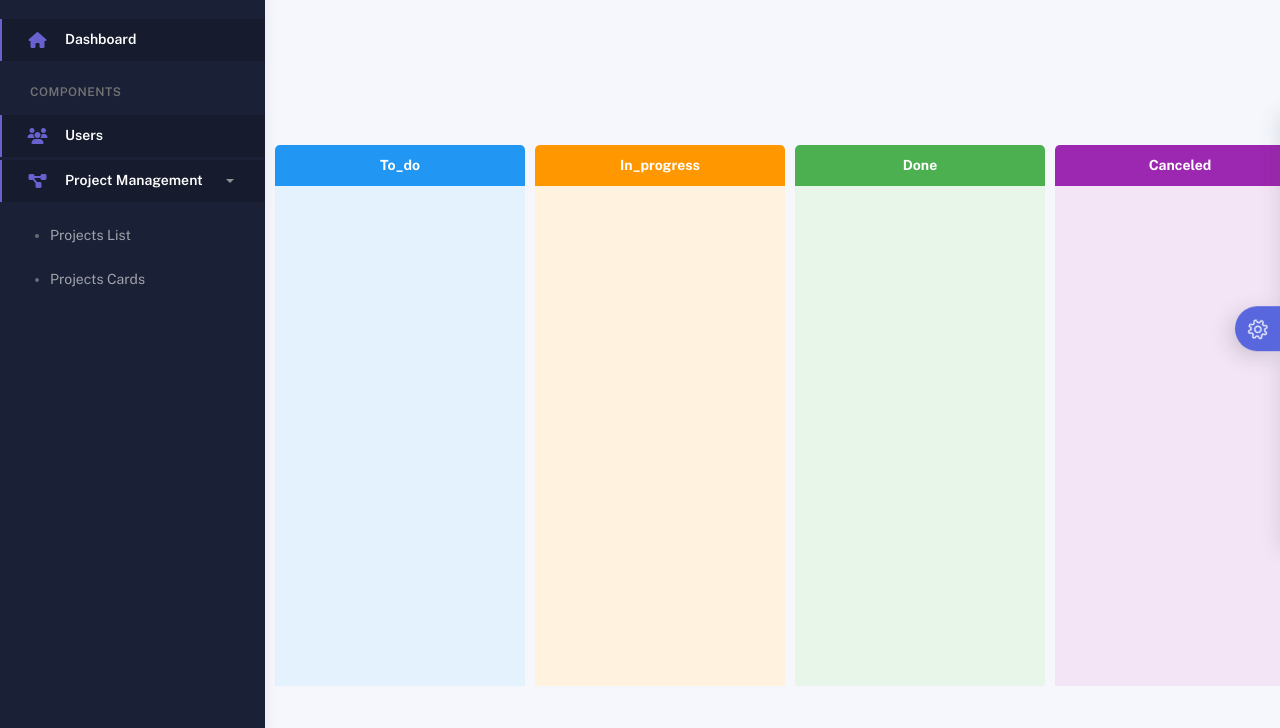
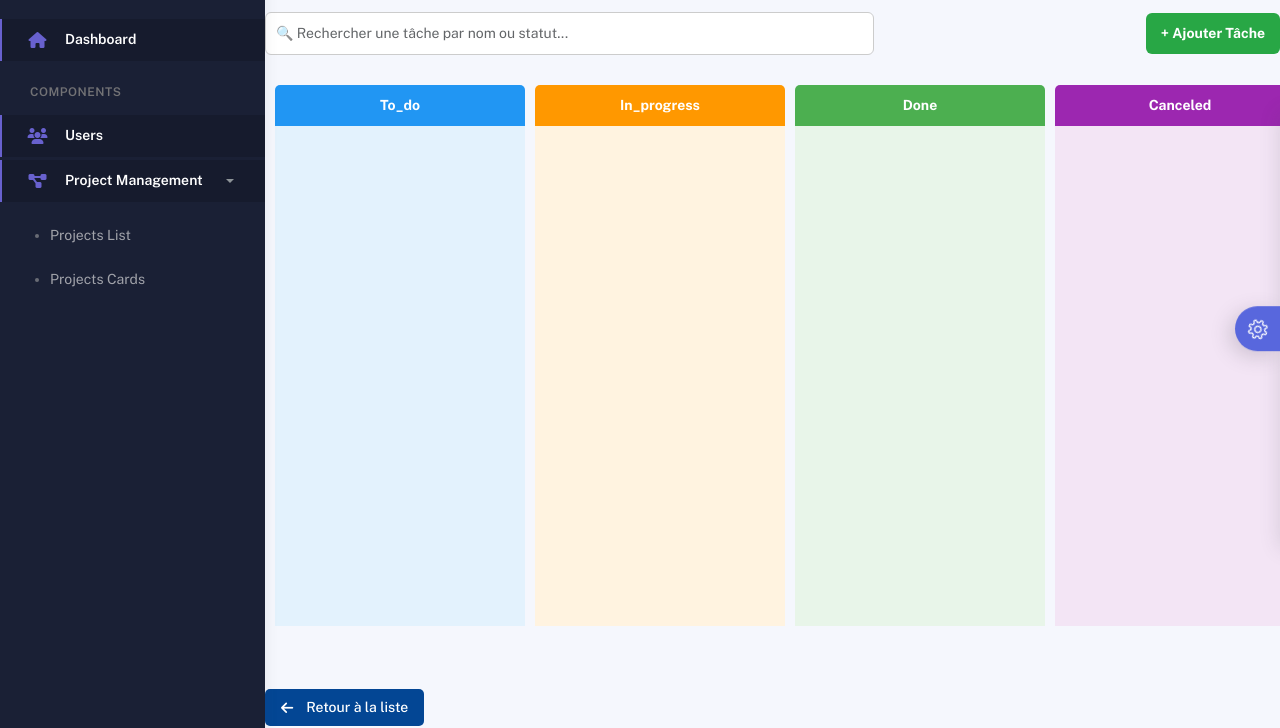
Before and after one commit to maryem444/evolvify-web, a Symfony app: template templates/tache/kanban.html.twig in a window 1280 px wide. Shown: the part 71-799 px from the top of the page. Run offline with Twig, Linux system fonts and the light colour scheme; the template is opened without the code that fills it, so the values that code supplies are empty; form fields are guessed from the names that the template uses; some libraries are stand-ins or nearby versions.

Commit message:
pagination et searchBar

```diff
--- a/config/bundles.php
+++ b/config/bundles.php
@@ -6,4 +6,6 @@
     Doctrine\Bundle\MigrationsBundle\DoctrineMigrationsBundle::class => ['all' => true],
     Symfony\Bundle\TwigBundle\TwigBundle::class => ['all' => true],
     Symfony\Bundle\MakerBundle\MakerBundle::class => ['dev' => true],
+    Knp\Bundle\PaginatorBundle\KnpPaginatorBundle::class => ['all' => true],
+
 ];
--- a/templates/tache/kanban.html.twig
+++ b/templates/tache/kanban.html.twig
@@ -263,16 +263,13 @@
 
 		/* Style ajusté pour le bouton ajouter tâche */
 		.add-task-btn {
+			padding: 10px 15px;
 			background-color: #28a745;
 			color: white;
-			padding: 10px 15px;
-			border-radius: 5px;
+			border-radius: 6px;
 			text-decoration: none;
 			font-weight: bold;
-			display: inline-block;
-			margin-left: 1080px;
-			margin-bottom: 30px;
-			margin-top: 20px;
+
 		}
 		.add-task-btn:hover {
 			background-color: #218838;
@@ -371,15 +368,44 @@
 			color: black; /* Définir la couleur du texte à noir */
 			font-weight: bold; /* Facultatif: ajouter du poids pour rendre le texte plus visible */
 		}
+		#searchInput {
+			padding: 10px;
+			border-radius: 6px;
+			border: 1px solid #ccc;
+			font-size: 14px;
+			width: 100%;
+		}
+		.header-container {
+			display: flex;
+			flex-direction: column;
+			margin-bottom: 20px;
+		}
+
+		.top-controls {
+			display: flex;
+			justify-content: space-between;
+			align-items: center;
+			margin-top: 10px;
+		}
+
+		.search-container {
+			width: 60%;
+		}
 	</style>
 {% endblock %}
 
 {% block content %}
 	<div class="container mt-4">
 
-		<h1>Projet :{{ projet.name }}</h1>
-		<a href="#" class="add-task-btn" onclick="openModal()">+ Ajouter Tâche</a>
-
+		<div class="header-container">
+			<h1>Projet :{{ projet.name }}</h1>
+			<div class="top-controls">
+				<div class="search-container">
+					<input type="text" id="searchInput" class="form-control" placeholder="🔍 Rechercher une tâche par nom ou statut...">
+				</div>
+				<a href="#" class="add-task-btn" onclick="openModal()">+ Ajouter Tâche</a>
+			</div>
+		</div>
 
 		<div class="kanban-board">
 			{% for status, columnClass in {'TO_DO': 'to-do', 'IN_PROGRESS': 'in-progress', 'DONE': 'done', 'CANCELED': 'canceled'} %}
@@ -667,4 +693,45 @@
 });
 });
 	</script>
+	<script>
+		document.addEventListener('DOMContentLoaded', function () {
+const searchInput = document.getElementById('searchInput');
+
+searchInput.addEventListener('input', function () {
+const searchTerm = this.value.toLowerCase();
+const taskCards = document.querySelectorAll('.task-card');
+
+taskCards.forEach(function (card) {
+const description = card.querySelector('h5').textContent.toLowerCase();
+const status = card.closest('.kanban-column').querySelector('.kanban-column-header').textContent.toLowerCase();
+const priority = card.querySelector('[class^="priority-"]').textContent.toLowerCase();
+const employeeId = card.querySelector('p:nth-of-type(2)').textContent.toLowerCase();
+
+// Check if the card matches the search term
+const isMatch = description.includes(searchTerm) || status.includes(searchTerm) || priority.includes(searchTerm) || employeeId.includes(searchTerm);
+
+// Show or hide the card based on the search result
+if (isMatch) {
+card.style.display = '';
+} else {
+card.style.display = 'none';
+}
+});
+
+// Check if columns are empty and add placeholder message if needed
+document.querySelectorAll('.kanban-column-content').forEach(column => {
+const visibleCards = column.querySelectorAll('.task-card[style="display: none;"]').length;
+const totalCards = column.querySelectorAll('.task-card').length;
+
+// If all cards are hidden but column had cards initially
+if (visibleCards === totalCards && totalCards > 0) {
+column.classList.add('empty-column');
+} else {
+column.classList.remove('empty-column');
+}
+});
+});
+});
+	</script>
+
 {% endblock %}
```
Also changed, not shown: src/Controller/ProjetController.php (+17 -5 lines), templates/projets/details.html.twig (+17 -0 lines), templates/projets/list.html.twig (+12 -4 lines), templates/tache/list.html.twig (+29 -0 lines), public/uploads/67f29f3087145.png (added).
